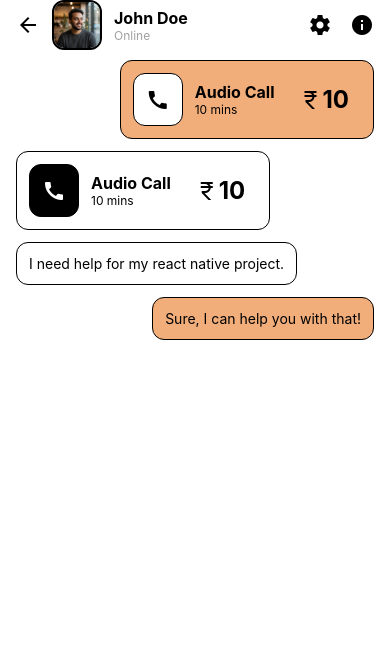
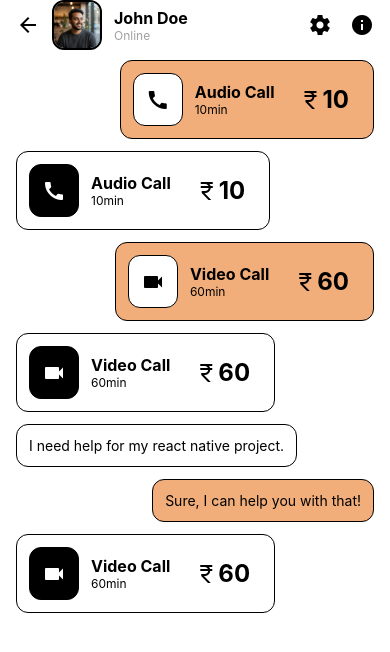
Before and after one commit to brijeshkumar-chavda/DemoApp, a React Native app: screen / in a window 390 px wide. Shown: the top 652 px of the page. Built offline with nearby package versions, Linux system fonts and the light colour scheme.

Commit message:
feat: Implement dynamic rendering of audio and video call details in `CallBox` component via a new `callType` prop, and update `ChatScreen` to showcase both call types.

```diff
--- a/src/components/CallBox/index.tsx
+++ b/src/components/CallBox/index.tsx
@@ -5,10 +5,16 @@ import { colors } from '../../constants/colors';
 
 type Props = {
   isMine?: boolean;
-  // callType: 'audio' | 'video';
+  callType: 'audio' | 'video';
 };
 
 const CallBox = (props: Props) => {
+  const isVideo = props.callType === 'video';
+  const iconName = isVideo ? 'videocam' : 'call';
+  const title = isVideo ? 'Video Call' : 'Audio Call';
+  const rewardMoney = isVideo ? '60' : '10';
+  const callTime = isVideo ? '60min' : '10min';
+
   return (
     <View
       style={props.isMine ? styles.sentContainer : styles.receivedContainer}
@@ -21,28 +27,20 @@ const CallBox = (props: Props) => {
         ]}
       >
         <MaterialIcons
-          name="call"
+          name={iconName}
           size={24}
           color={props.isMine ? colors.black : colors.white}
         />
       </View>
 
       <View style={styles.callDetails}>
-        <Text style={styles.callName}>Audio Call</Text>
-        <Text style={styles.callTime}>10 mins</Text>
+        <Text style={styles.callName}>{title}</Text>
+        <Text style={styles.callTime}>{callTime}</Text>
       </View>
-
-      {/* {props.isMine ? (
-      ) : (
-        <View style={styles.callDetails}>
-          <Text style={styles.callName}>Video Call</Text>
-          <Text style={styles.callTime}>10 mins</Text>
-        </View>
-      )} */}
 
       <View style={styles.rewardMoneyContainer}>
         <MaterialIcons name="currency-rupee" size={24} color={colors.black} />
-        <Text style={styles.rewardMoneyText}>10</Text>
+        <Text style={styles.rewardMoneyText}>{rewardMoney}</Text>
       </View>
     </View>
   );
--- a/src/screens/ChatScreen/index.tsx
+++ b/src/screens/ChatScreen/index.tsx
@@ -10,10 +10,13 @@ const ChatScreen = () => {
   return (
     <SafeAreaView style={styles.container}>
       <UserHeader />
-      <CallBox isMine />
-      <CallBox />
+      <CallBox isMine callType="audio" />
+      <CallBox callType="audio" />
+      <CallBox isMine callType="video" />
+      <CallBox callType="video" />
       <MessageBox message="I need help for my react native project." />
       <MessageBox isMine message="Sure, I can help you with that!" />
+      <CallBox callType="video" />
     </SafeAreaView>
   );
 };
```
